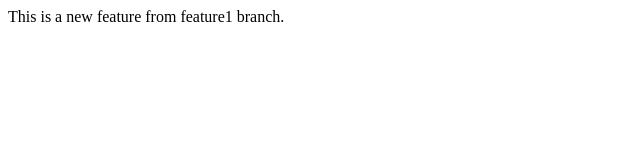
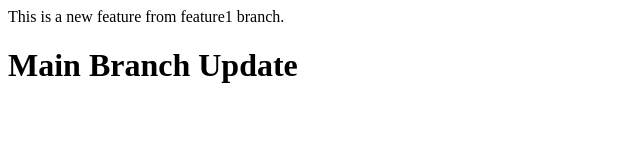
Before and after one commit to prasanth646/my-git, a plain HTML site: page index.html in a window 1280 px wide. Shown: the whole page, without its empty margins (0-640 px from the left). Drawn offline with Linux system fonts and the light colour scheme.

Commit message:
Update heading in index.html on main branch

```diff
--- a/index.html
+++ b/index.html
@@ -1 +1,2 @@
 <p>This is a new feature from feature1 branch.</p>
+<h1>Main Branch Update</h1>
```
